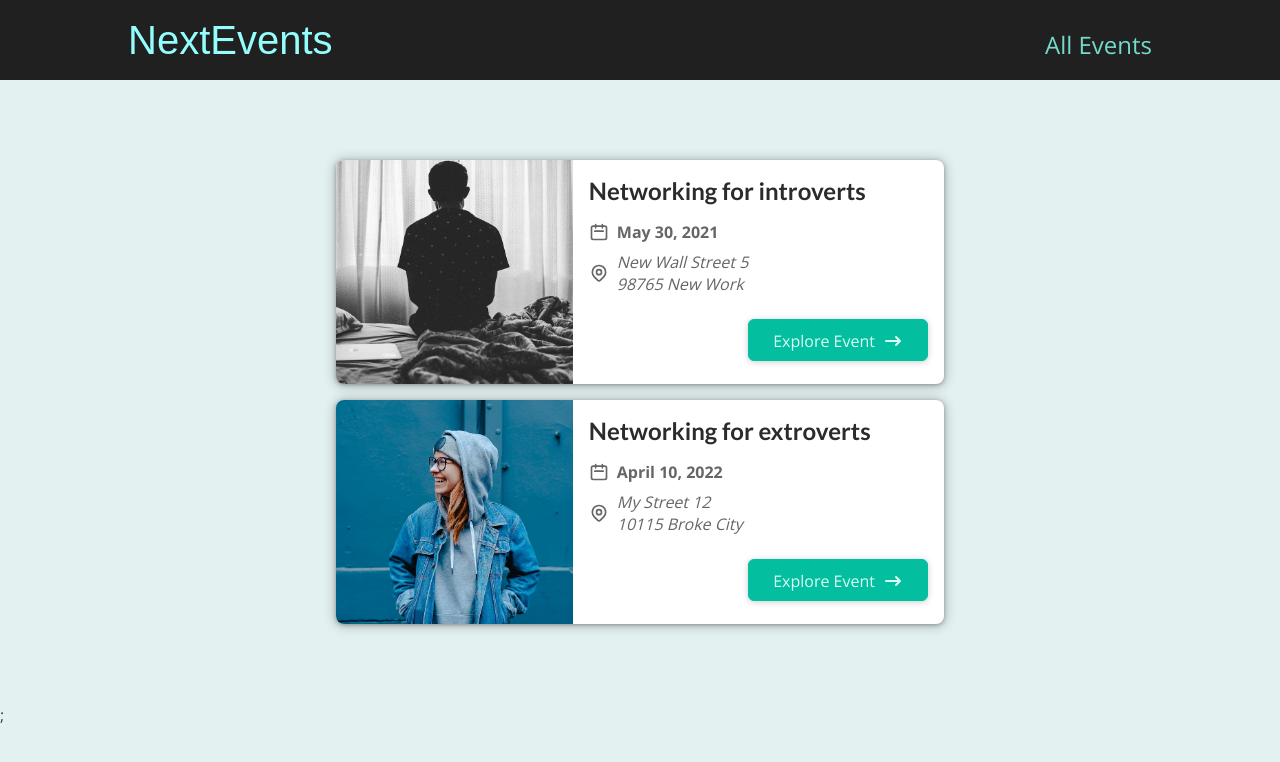
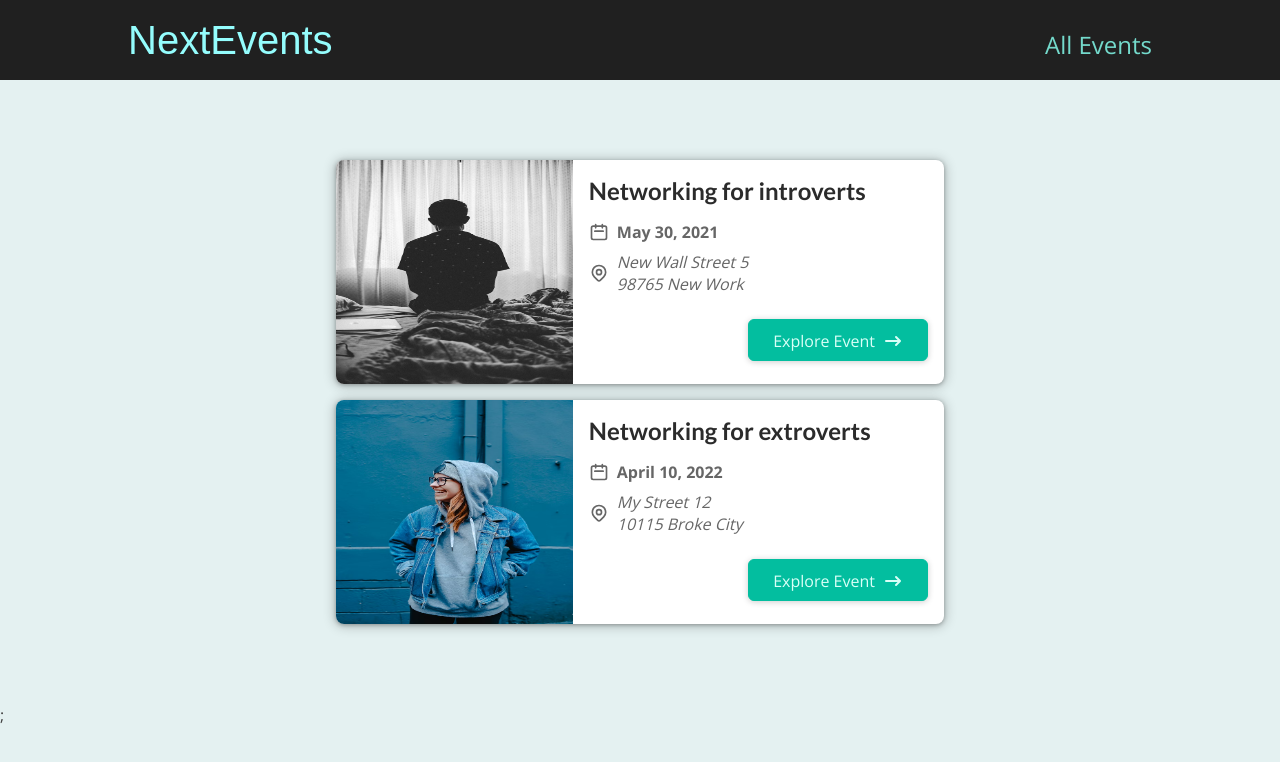
Before and after one commit to donguzashvili/Next.js---Events-Project, a Next.js app: page / in a window 1280 px wide. Shown: the top 762 px of the page. Built offline with nearby package versions, Linux system fonts and the light colour scheme.

Commit message:
changed static img tag to next.js Image tag

```diff
--- a/components/event-detail/event-logistics.module.css
+++ b/components/event-detail/event-logistics.module.css
@@ -20,6 +20,7 @@
   border-radius: 50%;
   overflow: hidden;
   border: 5px solid white;
+  position: relative;
 }
 
 .image img {
--- a/components/event-detail/event-logistics.tsx
+++ b/components/event-detail/event-logistics.tsx
@@ -1,3 +1,5 @@
+import Image from "next/image";
+
 import AddressIcon from "../icons/address-icon";
 import DateIcon from "../icons/date-icon";
 import LogisticsItem from "./logistics-item";
@@ -23,7 +25,7 @@ function EventLogistics({ date, address, image, imageAlt }: logisticProps) {
   return (
     <section className={classes.logistics}>
       <div className={classes.image}>
-        <img src={`${image}`} alt={imageAlt} />
+        <Image src={`/${image}`} alt={imageAlt} fill />
       </div>
       <ul className={classes.list}>
         <LogisticsItem Icon={DateIcon}>
--- a/components/events/eventItem.module.css
+++ b/components/events/eventItem.module.css
@@ -9,10 +9,11 @@
     gap: 1rem;
   }
 
-  .item img {
+  .image{
     width: 100%;
     object-fit: cover;
     height: 10rem;
+    position: relative;
   }
 
   .content {
@@ -81,10 +82,10 @@
       flex-direction: row;
     }
 
-    .item img {
-      width: 40%;
-      height: 14rem;
-    }
+    .image{
+        width: 40%;
+        height: 14rem;
+      }
 
     .content {
       width: 60%;
--- a/components/events/eventItem.tsx
+++ b/components/events/eventItem.tsx
@@ -1,4 +1,5 @@
 import { propType } from "@/types/eventDataType";
+import Image from "next/image";
 
 // ** View
 import Button from "../ui/button";
@@ -23,7 +24,9 @@ function EventItem({ title, image, date, location, id }: propType) {
 
   return (
     <li className={classes.item}>
-      <img src={`${image}`} alt="decoration" />
+      <div className={classes.image}>
+        <Image src={`/${image}`} alt="decoration" fill />
+      </div>
       <div className={classes.content}>
         <div className={classes.summary}>
           <h2>{title}</h2>
```
